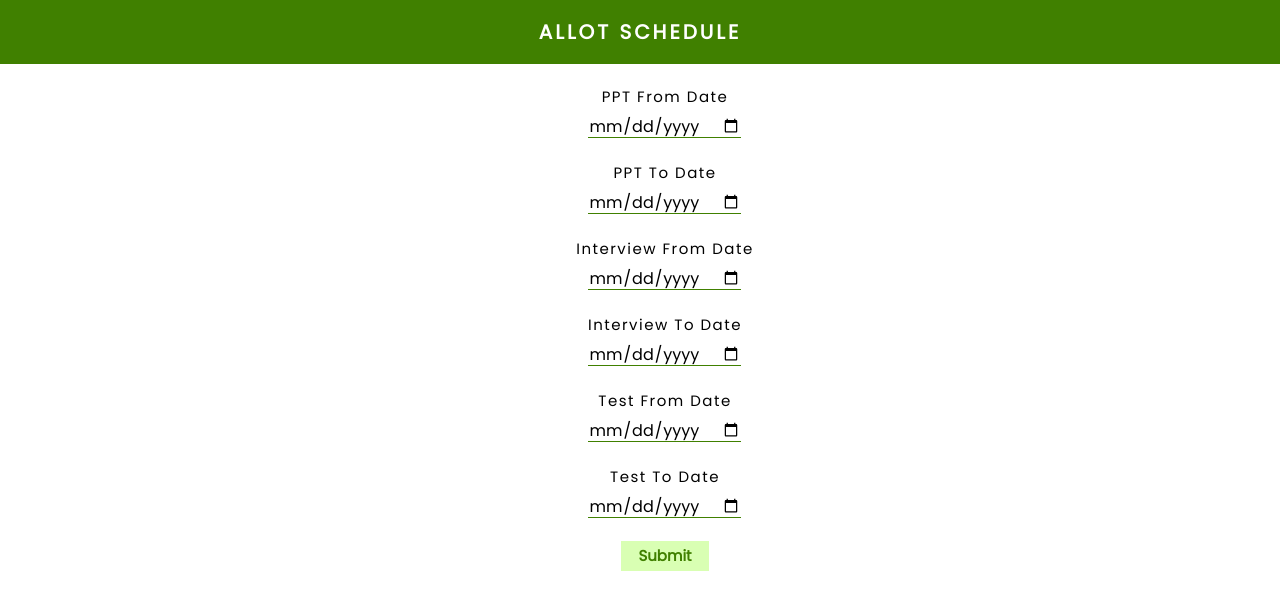
After one commit to sri-1729/placement_system, a Flask app: page /admin/allot_slots/1 in a window 1280 px wide. The commit adds this page. Shown: the top 610 px of the page. Run offline with Flask 2, Linux system fonts and the light colour scheme; a user stored in the database is signed in.

Commit message:
slots by admin added

```diff
--- a/app/admin/forms.py
+++ b/app/admin/forms.py
@@ -2,3 +2,12 @@ from flask_wtf import FlaskForm
 from wtforms import StringField, SubmitField, PasswordField, DecimalField, DateField
 from flask import render_template, redirect, session, url_for
 from wtforms.validators import DataRequired
+
+class SlotForm(FlaskForm):
+	i_fromdate = DateField('Interview From Date', format='%Y-%m-%d', validators = [DataRequired()], render_kw = {'class':'input-form'})
+	i_todate = DateField('Interview To Date', format='%Y-%m-%d', validators = [DataRequired()], render_kw = {'class':'input-form'})
+	p_fromdate = DateField('PPT From Date', format='%Y-%m-%d', validators = [DataRequired()], render_kw = {'class':'input-form'})
+	p_todate = DateField('PPT To Date', format='%Y-%m-%d', validators = [DataRequired()], render_kw = {'class':'input-form'})
+	t_fromdate = DateField('Test From Date', format='%Y-%m-%d', validators = [DataRequired()], render_kw = {'class':'input-form'})
+	t_todate = DateField('Test To Date', format='%Y-%m-%d', validators = [DataRequired()], render_kw = {'class':'input-form'})
+	submit = SubmitField('Submit', render_kw = {'class':'submit-button'})
--- a/app/admin/views.py
+++ b/app/admin/views.py
@@ -2,15 +2,34 @@ from . import admin
 from flask import render_template, redirect, session, url_for
 from flask_login import LoginManager, login_user, logout_user, login_required, current_user
 from .. import db
+from .forms import SlotForm
 
 
-@admin.route('/pending_roles/<string:com_uid>', methods = ['GET', 'POST'])
+@admin.route('/pending_roles/', methods = ['GET', 'POST'])
 @login_required
-def pend_roles(com_uid):
+def pend_roles():
 	sql = f"SELECT * FROM company WHERE admin_id IS NULL AND company_name IS NOT NULL AND company_link IS NOT NULL"
 	res = db.engine.execute(sql)
-	if com_uid != 'NULL':
+	return render_template('roles_approve.html',res=res)
+
+@admin.route('/allot_slots/<string:com_uid>', methods = ['GET', 'POST'])
+@login_required
+def allot_slots(com_uid):
+	form = SlotForm()
+	if form.validate_on_submit():
+		i_fromdate = form.i_fromdate.data
+		i_todate = form.i_todate.data
+		p_fromdate = form.p_fromdate.data
+		p_todate = form.p_todate.data
+		t_fromdate = form.t_fromdate.data
+		t_todate = form.t_todate.data
+		sql = f"INSERT INTO slots(com_uid,slot_type,from_date,to_date) VALUES('{com_uid}','i','{i_fromdate}','{i_todate}')"
+		res = db.engine.execute(sql)
+		sql = f"INSERT INTO slots(com_uid,slot_type,from_date,to_date) VALUES('{com_uid}','p','{p_fromdate}','{p_todate}')"
+		res = db.engine.execute(sql)
+		sql = f"INSERT INTO slots(com_uid,slot_type,from_date,to_date) VALUES('{com_uid}','t','{t_fromdate}','{t_todate}')"
+		res = db.engine.execute(sql)
 		sql = f"UPDATE company set admin_id='{session['user']['userid']}' WHERE com_uid='{com_uid}' "
 		ans = db.engine.execute(sql)
-		return redirect(url_for('admin.pend_roles',com_uid='NULL'))
-	return render_template('roles_approve.html',res=res)
+		return redirect(url_for('admin.pend_roles'))
+	return render_template('allot_slots.html',form=form)
--- a/app/models.py
+++ b/app/models.py
@@ -94,3 +94,10 @@ class company(db.Model):
 	company_name= db.Column(db.String(20))
 	company_link = db.Column(db.String(100))
 	admin_id = db.Column(db.String(50), db.ForeignKey('login.userid'))
+
+class slots(db.Model):
+	__table__name='slots'
+	com_uid = db.Column(db.String(50), db.ForeignKey('login.userid'), primary_key=True)
+	slot_type = db.Column(db.String(1),primary_key=True)
+	from_date = db.Column(db.DateTime())
+	to_date = db.Column(db.DateTime())
--- a/app/profile/views.py
+++ b/app/profile/views.py
@@ -61,7 +61,7 @@ def view_profile(stu_uid):
 	stu_uid=formatString(stu_uid)
 	sql1 = f"SELECT * from profile where stu_uid = '{stu_uid}'"
 	profile = db.engine.execute(sql1).first()
-	return render_template('view_profile.html', stu_uid=stu_uid)
+	return render_template('view_profile.html', profile=profile)
 
 @profile.route('/com_profile/', methods = ['GET', 'POST'])
 @login_required
--- /dev/null
+++ b/app/templates/allot_slots.html
@@ -0,0 +1,39 @@
+{% extends "base.html" %}
+
+{% block title %}Schedule{% endblock %}
+{% block head %}
+
+<link rel="stylesheet" type = text/css href="{{ url_for('static', filename='style.css') }}">
+<link rel="stylesheet" type = text/css href="{{ url_for('static', filename='fstyles.css') }}">
+<link rel="preconnect" href="https://fonts.googleapis.com">
+<link rel="preconnect" href="https://fonts.gstatic.com" crossorigin>
+<link href="https://fonts.googleapis.com/css2?family=Poppins&display=swap" rel="stylesheet">
+{% endblock %}
+
+{% block body %}
+<nav>
+	<div class="logo">
+		<h4>Allot Schedule</h4>
+	</div>
+</nav>
+<div class = 'div-form'>
+<form method="POST" class = 'Lform'>
+	{{ form.hidden_tag() }}
+	{{ form.p_fromdate.label }} {{ form.p_fromdate() }}
+	<br>
+	{{ form.p_todate.label }} {{ form.p_todate() }}
+	<br>
+	{{ form.i_fromdate.label }} {{ form.i_fromdate() }}
+	<br>
+	{{ form.i_todate.label }} {{ form.i_todate() }}
+	<br>
+	{{ form.t_fromdate.label }} {{ form.t_fromdate() }}
+	<br>
+	{{ form.t_todate.label }} {{ form.t_todate() }}
+	<br>
+	{{ form.submit() }}
+	<br>
+
+</form>
+</div>
+{% endblock %}
--- a/app/templates/home.html
+++ b/app/templates/home.html
@@ -59,7 +59,7 @@
 <div class="wrapper">
 <img src ="{{ url_for('static', filename='images/undraw_Experts_re_i40h.png') }}">
 <ul class="function">
-<li><a href="{{ url_for('admin.pend_roles',com_uid='NULL')}}" class="link-button">Allow Companies</a></li>
+<li><a href="{{ url_for('admin.pend_roles')}}" class="link-button">Allow Companies</a></li>
 
 </ul>
 </div>
--- a/app/templates/roles_approve.html
+++ b/app/templates/roles_approve.html
@@ -34,7 +34,7 @@
 			<li><b>Description Link</b> : {{ company['company_link'] }}</li>
 		</ul>
 		<ul class="function">
-		<li><a href="{{ url_for('admin.pend_roles',com_uid=company['com_uid'])}}" class="link-button">Approve</a></li>
+		<li><a href="{{ url_for('admin.allot_slots',com_uid=company['com_uid'])}}" class="link-button">Approve</a></li>
 		</ul>
 	</div>
 	{% endfor %}
```
